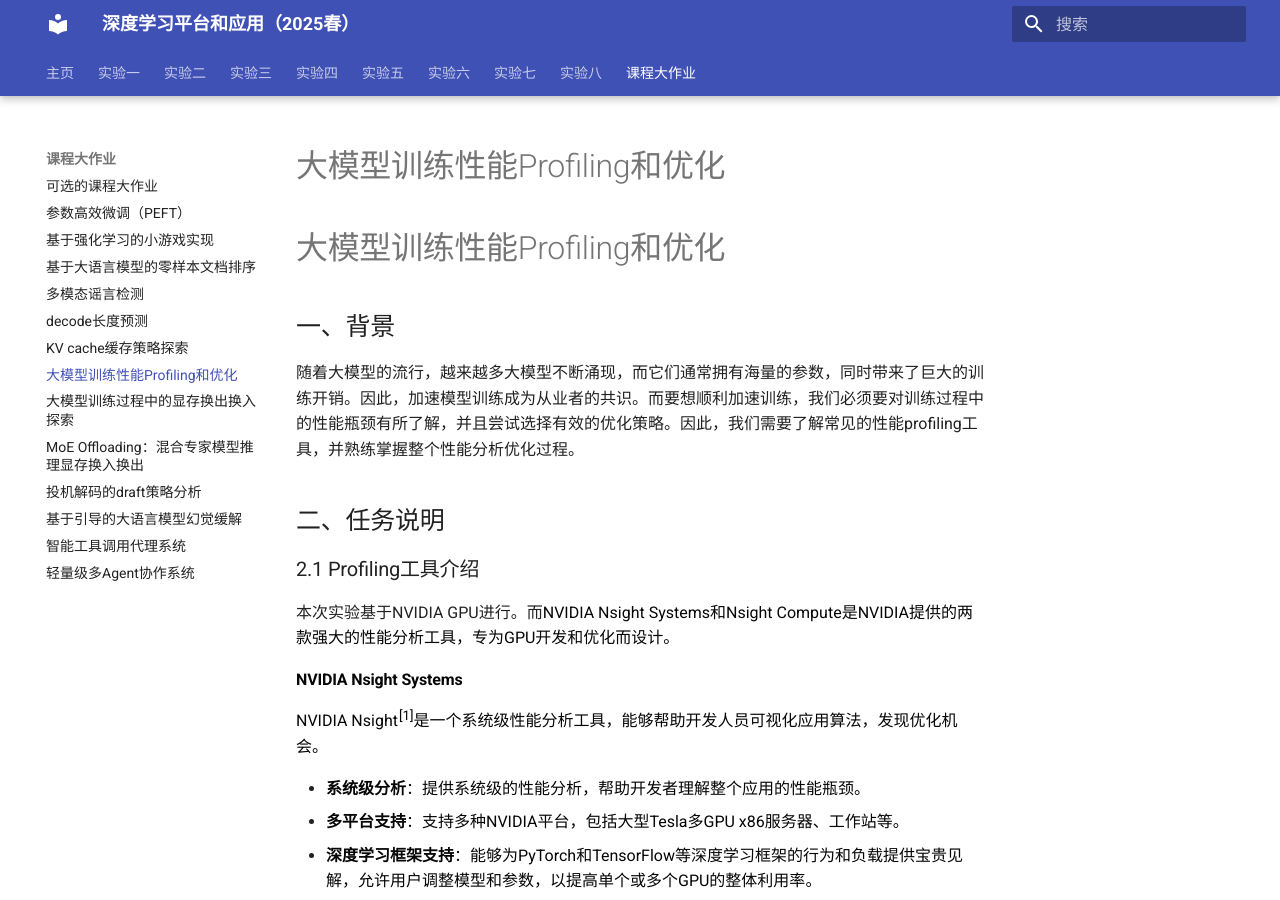
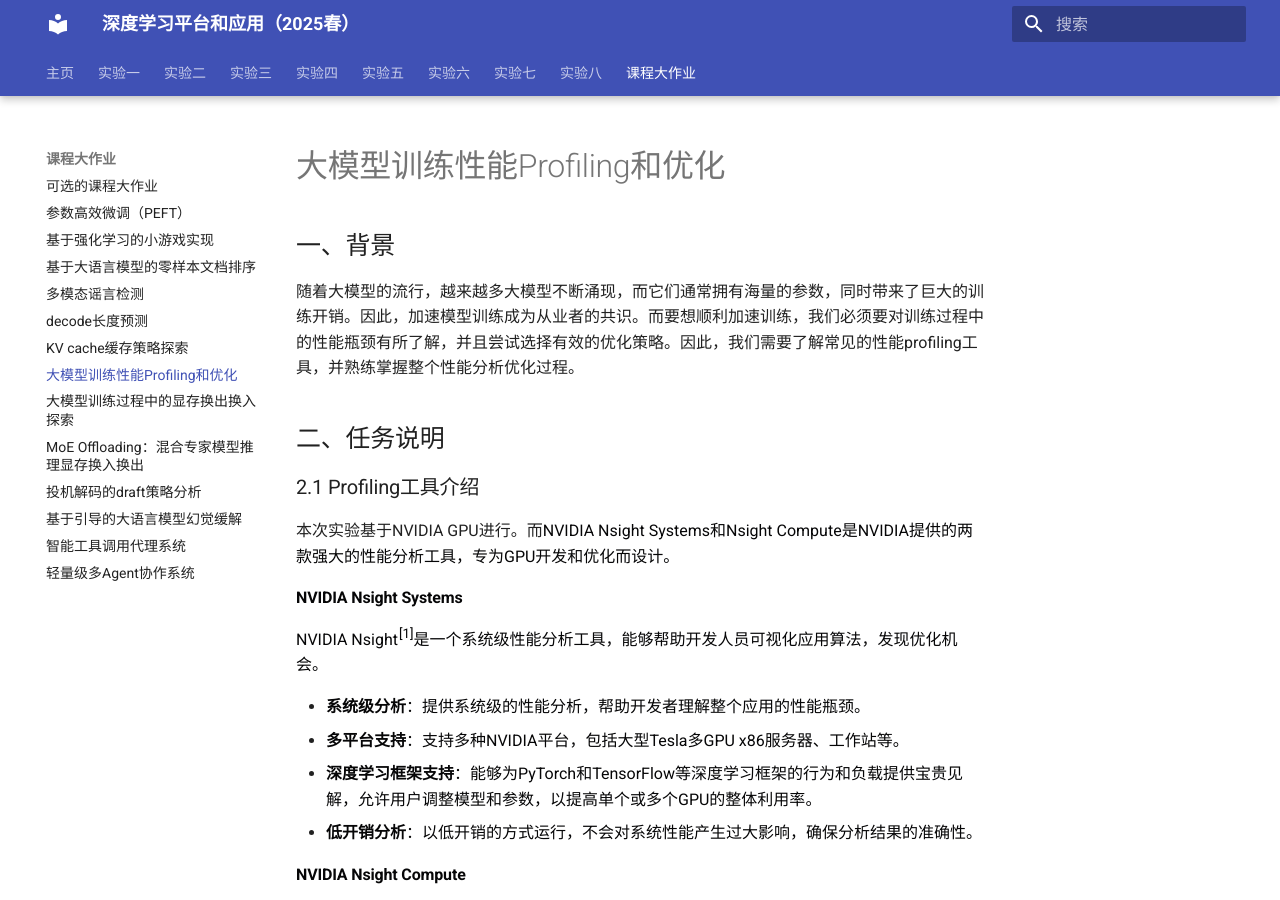
Before and after one commit to zhiweinju/nju-dl-lab-2025spring, an MkDocs documentation site: the page built from docs/final/projects/Profiling-optimization.md, in a window 1280 px wide and 900 px high. Built offline with MkDocs 1.6.1 and Material for MkDocs 9.7.7, drawn with Linux system fonts in a browser that asks for light colours; a style sheet for code colours, icons or effects is not loaded.

Commit message:
Update Profiling-optimization.md

```diff
--- a/docs/final/projects/Profiling-optimization.md
+++ b/docs/final/projects/Profiling-optimization.md
@@ -1,5 +1,3 @@
-# 大模型训练性能Profiling和优化
-
 <h1 id="Title">大模型训练性能Profiling和优化</h1>
 
 <h2 id="AnC0t">一、背景</h2>
```
